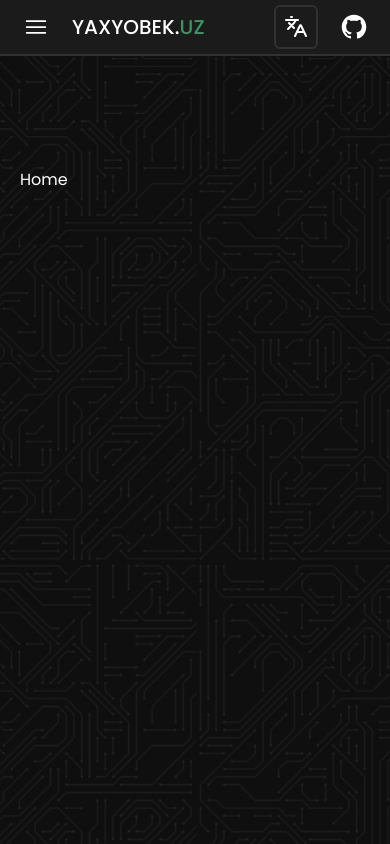
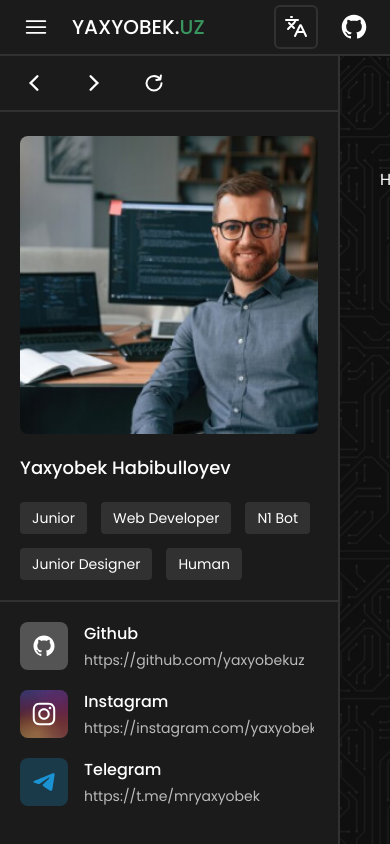
Before and after one commit to yaxyobekuz/portfolio, a React (Vite) app: page / in a window 390 px wide. Built offline with nearby package versions, Linux system fonts and the light colour scheme.

Commit message:
add sidebar without responsive styles

```diff
--- /dev/null
+++ b/src/components/Sidebar.jsx
@@ -0,0 +1,117 @@
+import React from "react";
+import { Link } from "react-router-dom";
+import Icon from "./Icon";
+
+// Images
+import reloadIcon from "../assets/images/icons/reload.svg";
+import SolidArrow from "./SolidArrow";
+import { useTranslation } from "react-i18next";
+// Images
+import profileImage from "../assets/images/others/profile-image.jpg";
+import userProfile from "../data/userProfile";
+
+const Sidebar = () => {
+  const { t, i18n } = useTranslation();
+
+  const handlePageReload = () => {
+    window.location.reload();
+  };
+
+  const { socialLinks, tags } = userProfile;
+
+  return (
+    <div className="w-[340px] h-full shrink-0 bg-dark-300 border-r-2 border-dark-200">
+      {/* Actions (Top) */}
+      <div className="flex items-center gap-6 h-14 px-4 border-b-2 border-dark-200">
+        {/* prev */}
+        <Link
+          to={-1}
+          title={t("sidebar_actions.prev")}
+          aria-label={t("sidebar_actions.prev")}
+          className="flex items-center justify-center size-9 bg--200 rounded"
+        >
+          <SolidArrow direction="left" />
+        </Link>
+
+        {/* next */}
+        <Link
+          to={+1}
+          title={t("sidebar_actions.next")}
+          aria-label={t("sidebar_actions.next")}
+          className="flex items-center justify-center size-9 bg--200 rounded"
+        >
+          <SolidArrow direction="right" />
+        </Link>
+
+        {/* Reload page */}
+        <button
+          onClick={handlePageReload}
+          title={t("sidebar_actions.reload")}
+          aria-label={t("sidebar_actions.reload")}
+          className="flex items-center justify-center size-9 bg--200 rounded"
+        >
+          <Icon src={reloadIcon} />
+        </button>
+      </div>
+
+      <div className="pt-6 pb-5 h-[calc(100%-56px)] overflow-y-auto">
+        {/* Profile wrapper */}
+        <div className="space-y-5 pt-0 p-5 border-b-2 border-dark-200">
+          {/* image */}
+          <img
+            width={298}
+            height={298}
+            src={profileImage}
+            alt={userProfile.fullName()}
+            className="w-full h-auto aspect-square bg-dark-200/50 rounded-lg"
+          />
+
+          {/* name */}
+          <h1 className="text-lg font-medium">{userProfile.fullName()}</h1>
+
+          {/* tags */}
+          <ul className="flex flex-wrap gap-3.5">
+            {userProfile.tags.en.map((tag, index) => (
+              <li key={index} className="bg-dark-200 px-3 py-1 rounded">
+                <span className="text-sm">{t(`tags.${index}`)}</span>
+              </li>
+            ))}
+          </ul>
+        </div>
+
+        {/* Social links */}
+        <ul className="space-y-5 pb-0 p-5">
+          {socialLinks.en.map((link, index) => {
+            return (
+              <li key={index} className="">
+                <a
+                  target="_blank"
+                  href={link.value}
+                  className="flex items-center gap-4"
+                >
+                  {/* iIcon */}
+                  <div
+                    style={{ background: link.icon.fill }}
+                    className="flex items-center justify-center size-12 shrink-0 rounded-lg"
+                  >
+                    <Icon src={link.icon.url} alt={link.name + " logo icon"} />
+                  </div>
+
+                  {/* details */}
+                  <div className="max-w-[calc(100%-68px)] space-y-1">
+                    <h3 className="font-medium">{link.name}</h3>
+                    <span className="line-clamp-1 text-sm text-white/70">
+                      {link.value}
+                    </span>
+                  </div>
+                </a>
+              </li>
+            );
+          })}
+        </ul>
+      </div>
+    </div>
+  );
+};
+
+export default Sidebar;
--- a/src/layouts/MainLayout.jsx
+++ b/src/layouts/MainLayout.jsx
@@ -6,23 +6,33 @@ import Header from "../components/Header";
 
 // Images
 import backgroundImage from "../assets/images/backgrounds/body.jpg";
+import Sidebar from "../components/Sidebar";
 
 const MainLayout = () => {
   return (
     <>
       {/* --- Content --- */}
-      <div className="flex flex-col min-h-screen relative z-1">
+      <div className="h-screen relative z-1">
         {/* Header */}
         <Header />
 
         {/* Main */}
-        <main className="">
-          <Outlet />
+        <main className="flex h-[calc(100%-56px)]">
+          {/* sidebar */}
+          <Sidebar />
+
+          {/* pages */}
+          <div className="w-full h-full overflow-y-auto">
+            <div className="container">
+              <Outlet />
+            </div>
+          </div>
         </main>
       </div>
 
       {/* --- Background --- */}
       <img
+        loading="lazy"
         src={backgroundImage}
         alt="site background"
         className="fixed inset-0 z-0 size-full select-none object-cover"
```
